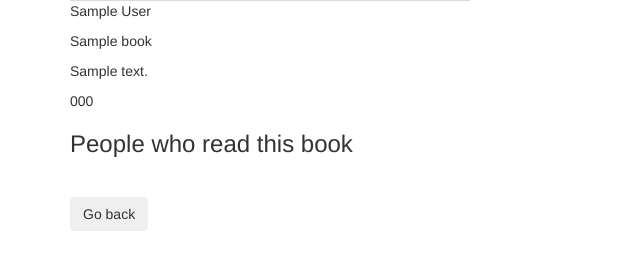
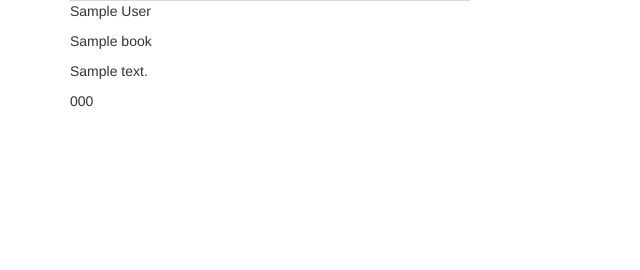
Before and after one commit to harry81/hoodpub, a Django app: page /book/000/ in a window 1280 px wide. Shown: the part 299-569 px from the top of the page, without its empty margins (0-640 px from the left). Run offline with Django 3.2, Linux system fonts and the light colour scheme; tables that the repository leaves empty hold one stand-in row (values such as "Sample post"); grey boxes marked "Sample" are stand-in pictures; parts of the project's set-up code (start-up, migrations or seed data) failed here and were passed over; some libraries are stand-ins or nearby versions.

Commit message:
WIP : Book page

```diff
--- a/web/hoodpub/templates/hoodpub/book.html
+++ b/web/hoodpub/templates/hoodpub/book.html
@@ -26,7 +26,6 @@
 
 {% block content %}
 <div class="container">
-  <div class="book_info">
     <div class="book_picture">
       <a href="{{ book.link }}">  <img src="{{ book.cover_l_url }}"></a>
       <p class="book-author">{{ book.author }}</p>
@@ -49,33 +48,19 @@
     </div>
 
   </div>
-  <hr style="float:right;"/>
+<hr style="float:right;"/>
 
-  <div class="clearboth social_info">
-    <div class="social_friends">
-      <div style="float:bottom; border: 0px solid #999;">
-        <h3>People who read this book</h3><br/>
-        <ul>
-          {% for friend in friends %}
-          <li>
-            <a href =http://www.hoodpub.com/listbooks?user={{ friend.user_facebook_id }}>
-              <img src = 'https://graph.facebook.com/{{ friend.user_facebook_id }}/picture' title="{{ friend.user_name }}"/></a>
-          </li>
-          {% endfor%}
-        </ul>
-      </div>
-    </div>
-
-    <div class="social_sns">
-      <div>  <fb:like send="False" width="300" show_faces="true" font="verdana"></fb:like>  </div>
-      <div class="fb-comments" data-href="http://{{ request.META.HTTP_HOST }}{{  request.path }}" data-num-posts="2" ></div>
-    </div>
-  </div>
-
-  <hr style="float:right;"/>
-
-  <div class="clearboth navi">
-    <button class="btn" onclick="location.href='{{request.META.HTTP_REFERER}}'">Go back</button>
-  </div>
-</div>
+        <div class="col-xs-12 col-md-4">
+          <div ng-repeat="read in book.reads" class="col-md-3 col-xs-3 pull-right">
+            {% for read in book.read_set.all %}
+            {% for userprofile in read.userprofile_set.all %}
+            {{ userprofile.user.username }}
+            {{ userprofile.user.sns_id }}
+            <a href="" ng-click="search_users({{ userprofile.sns_id }})" title="title" >
+              <img src="https://graph.facebook.com/{{userprofile.sns_id}}/picture?width=38&height=38" class="img-circle" >
+            </a>
+            {% endfor%}
+            {% endfor%}
+          </div>
+        </div>
 {% endblock %}
--- a/web/main/urls.py
+++ b/web/main/urls.py
@@ -16,7 +16,7 @@ router.register(r'api-hoodpub', hoodpub_views.HoodpubAPIView,
 
 urlpatterns = patterns('',
      url(r'^$', hoodpub_views.index),
-     url(r'^book/(?P<book_id>[0-9]+)/$', book_views.book),
+     url(r'^book/(?P<book_id>[0-9a-zA-Z]+)/$', book_views.book),
      url(r'^', include(router.urls)),
      url(r'^hoodpub-auth/', include('hoodpub_auth.urls')),
      url(r'^api-token-auth/', 'rest_framework_jwt.views.obtain_jwt_token'),
```
